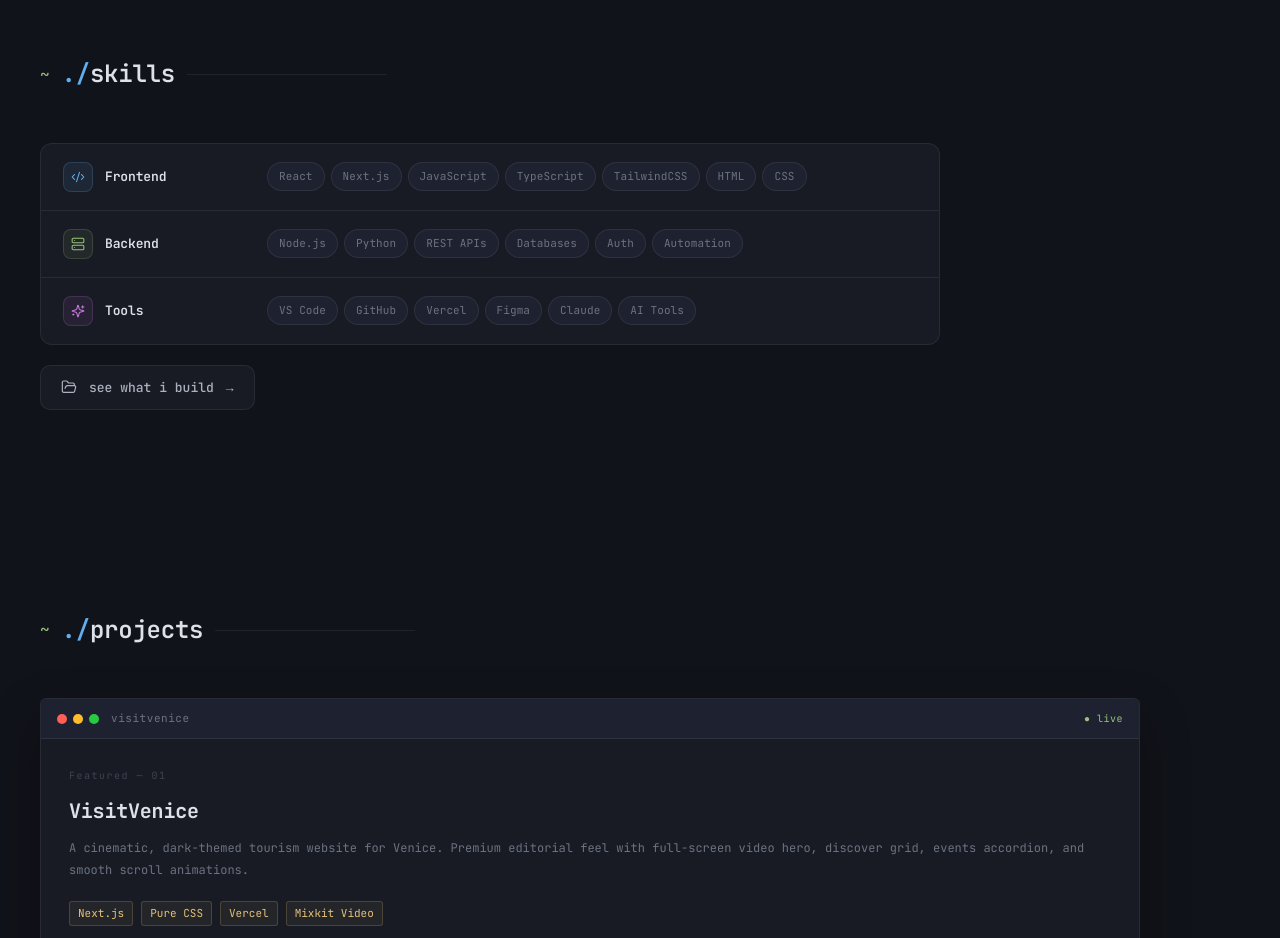
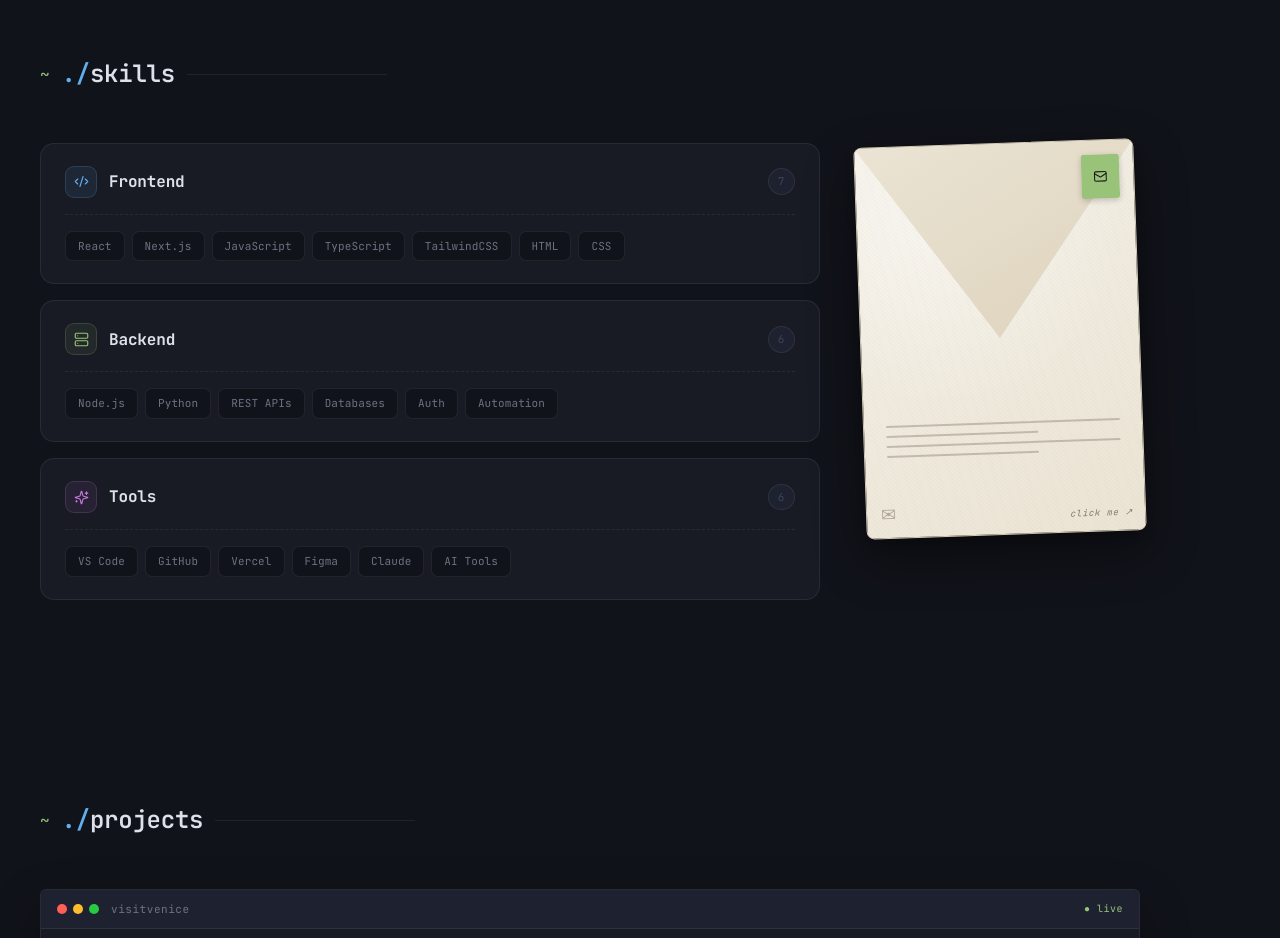
Before and after one commit to savewinkie/portfolio, a Next.js app: page / in a window 1280 px wide. Shown: the part 1740-2678 px from the top of the page. Built offline with nearby package versions, Linux system fonts and the light colour scheme; no server answers.

Commit message:
sticky letter + redesign skills

```diff
--- a/app/globals.css
+++ b/app/globals.css
@@ -1369,45 +1369,50 @@ section { padding: 100px 40px; position: relative; }
 .about-text p .hl-blue   { color: var(--blue); }
 .about-text p .hl-yellow { color: var(--yellow); }
 
-/* ── Skills (compact) ── */
+/* ── Skills (Figma redesign) ── */
 .skills-bg {
   background: transparent;
 }
 
-.skills-list {
-  max-width: 900px;
+.skills-layout {
+  max-width: 1100px;
+  display: grid;
+  grid-template-columns: 1fr 280px;
+  gap: 40px;
+  align-items: start;
+}
+
+.skills-content {
   display: flex;
   flex-direction: column;
-  gap: 0;
+  gap: 16px;
+}
+
+.skill-block {
+  background: var(--bg-2);
   border: 1px solid var(--border);
-  border-radius: 12px;
-  overflow: hidden;
-  background: var(--bg-2);
-}
-
-.skill-row {
-  display: grid;
-  grid-template-columns: 180px 1fr;
-  align-items: center;
-  gap: 24px;
-  padding: 18px 22px;
-  border-bottom: 1px solid var(--border);
-  transition: background 0.2s;
-}
-
-.skill-row:last-child { border-bottom: none; }
-.skill-row:hover { background: var(--bg-3); }
-
-.skill-row-head {
+  border-radius: 14px;
+  padding: 22px 24px;
+  transition: border-color 0.25s, transform 0.25s;
+}
+
+.skill-block:hover {
+  border-color: var(--border-2);
+}
+
+.skill-block-head {
   display: flex;
   align-items: center;
   gap: 12px;
-}
-
-.skill-row-icon {
-  width: 30px;
-  height: 30px;
-  border-radius: 8px;
+  margin-bottom: 16px;
+  padding-bottom: 16px;
+  border-bottom: 1px dashed var(--border);
+}
+
+.skill-block-icon {
+  width: 32px;
+  height: 32px;
+  border-radius: 9px;
   display: flex;
   align-items: center;
   justify-content: center;
@@ -1415,83 +1420,437 @@ section { padding: 100px 40px; position: relative; }
   flex-shrink: 0;
 }
 
-.skill-row-label {
-  font-size: 13px;
-  font-weight: 600;
+.skill-block-title {
+  font-size: 16px;
+  font-weight: 700;
   color: var(--fg-bright);
   letter-spacing: -0.01em;
-}
-
-.skill-row-tags {
+  flex: 1;
+}
+
+.skill-block-count {
+  font-family: var(--font);
+  font-size: 11px;
+  color: var(--fg-muted);
+  background: var(--bg-3);
+  border: 1px solid var(--border);
+  padding: 3px 9px;
+  border-radius: 100px;
+  letter-spacing: 0.05em;
+}
+
+.skill-block-tags {
   display: flex;
   flex-wrap: wrap;
-  gap: 6px;
-}
-
-.skill-chip {
+  gap: 7px;
+}
+
+.skill-chip-v2 {
   font-size: 11px;
-  padding: 4px 11px;
+  padding: 5px 12px;
+  border-radius: 7px;
+  background: var(--bg);
+  border: 1px solid var(--border);
+  color: var(--fg-dim);
+  font-family: var(--font);
+  letter-spacing: 0.01em;
+  transition: all 0.2s;
+  cursor: default;
+}
+
+.skill-chip-v2:hover {
+  color: var(--fg-bright);
+  border-color: var(--border-2);
+  background: var(--bg-3);
+  transform: translateY(-1px);
+}
+
+/* ── Sticky Letter ── */
+.skills-side {
+  position: relative;
+}
+
+.letter-sticky {
+  position: sticky;
+  top: 100px;
+}
+
+.letter {
+  position: relative;
+  width: 100%;
+  aspect-ratio: 5 / 7;
+  background: linear-gradient(150deg, #f5f1e8 0%, #ebe4d4 100%);
+  border: 1px solid #d4cab3;
+  border-radius: 8px;
+  cursor: pointer;
+  padding: 0;
+  transition: transform 0.5s cubic-bezier(0.16, 1, 0.3, 1), box-shadow 0.5s;
+  transform: rotate(-2deg);
+  box-shadow:
+    0 20px 50px rgba(0, 0, 0, 0.4),
+    0 5px 15px rgba(0, 0, 0, 0.25),
+    inset 0 1px 0 rgba(255, 255, 255, 0.5);
+  overflow: hidden;
+  font-family: inherit;
+}
+
+.letter:hover {
+  transform: rotate(0deg) translateY(-4px) scale(1.02);
+  box-shadow:
+    0 30px 70px rgba(0, 0, 0, 0.5),
+    0 8px 20px rgba(152, 195, 121, 0.15),
+    inset 0 1px 0 rgba(255, 255, 255, 0.6);
+}
+
+.letter.opening {
+  transform: rotate(0deg) scale(0.95);
+  opacity: 0.4;
+}
+
+/* Letter texture - paper grain */
+.letter::before {
+  content: '';
+  position: absolute;
+  inset: 0;
+  background-image:
+    repeating-linear-gradient(45deg, transparent 0, transparent 2px, rgba(0,0,0,0.015) 2px, rgba(0,0,0,0.015) 3px),
+    radial-gradient(circle at 30% 20%, rgba(255,255,255,0.4) 0%, transparent 50%);
+  pointer-events: none;
+}
+
+/* Stamp top right */
+.letter-stamp {
+  position: absolute;
+  top: 14px;
+  right: 14px;
+  width: 38px;
+  height: 44px;
+  background: var(--green);
+  border-radius: 3px;
+  display: flex;
+  align-items: center;
+  justify-content: center;
+  color: #1a1a1a;
+  box-shadow: 0 2px 6px rgba(0,0,0,0.2);
+  /* Stamp perforation effect */
+  background-image:
+    radial-gradient(circle at 0 0, transparent 2px, var(--green) 2px),
+    radial-gradient(circle at 0 100%, transparent 2px, var(--green) 2px),
+    radial-gradient(circle at 100% 0, transparent 2px, var(--green) 2px),
+    radial-gradient(circle at 100% 100%, transparent 2px, var(--green) 2px);
+  background-size: 6px 6px;
+  background-position: 0 0, 0 100%, 100% 0, 100% 100%;
+  background-repeat: no-repeat;
+  z-index: 2;
+}
+
+/* Envelope flap (triangle from top) */
+.letter-flap {
+  position: absolute;
+  top: -1px;
+  left: -1px;
+  right: -1px;
+  height: 50%;
+  background: linear-gradient(150deg, #ebe4d4 0%, #ddd2bc 100%);
+  clip-path: polygon(0 0, 100% 0, 50% 100%);
+  border-bottom: 1px solid rgba(0,0,0,0.05);
+  pointer-events: none;
+}
+
+/* Letter body lines (looks like written content) */
+.letter-body {
+  position: absolute;
+  bottom: 80px;
+  left: 22px;
+  right: 22px;
+  display: flex;
+  flex-direction: column;
+  gap: 8px;
+  z-index: 1;
+}
+
+.letter-line {
+  height: 2px;
+  background: rgba(60, 50, 30, 0.25);
+  border-radius: 2px;
+}
+
+.letter-line.short { width: 65%; }
+
+.letter-corner {
+  position: absolute;
+  bottom: 12px;
+  left: 14px;
+  font-size: 18px;
+  color: rgba(60, 50, 30, 0.35);
+  z-index: 1;
+}
+
+/* CTA text on hover area - bottom of letter */
+.letter-cta {
+  position: absolute;
+  bottom: 0;
+  left: 0;
+  right: 0;
+  background: linear-gradient(to top, rgba(20,22,28,0.95) 0%, rgba(20,22,28,0.85) 60%, transparent 100%);
+  padding: 28px 18px 14px;
+  display: flex;
+  flex-direction: column;
+  align-items: flex-start;
+  gap: 4px;
+  text-align: left;
+  opacity: 0;
+  transform: translateY(8px);
+  transition: opacity 0.3s, transform 0.3s;
+  z-index: 2;
+}
+
+.letter:hover .letter-cta {
+  opacity: 1;
+  transform: translateY(0);
+}
+
+.letter-cta-label {
+  font-size: 9px;
+  color: var(--green);
+  letter-spacing: 0.1em;
+  opacity: 0.9;
+}
+
+.letter-cta-title {
+  font-size: 14px;
+  font-weight: 700;
+  color: #fff;
+  letter-spacing: -0.01em;
+}
+
+.letter-cta-meta {
+  font-size: 9px;
+  color: var(--fg-muted);
+  letter-spacing: 0.1em;
+  margin-top: 2px;
+}
+
+/* Always show small label even without hover */
+.letter::after {
+  content: 'click me ↗';
+  position: absolute;
+  bottom: 12px;
+  right: 12px;
+  font-family: var(--font);
+  font-size: 9px;
+  color: rgba(60, 50, 30, 0.6);
+  letter-spacing: 0.08em;
+  font-style: italic;
+  z-index: 1;
+  transition: opacity 0.3s;
+}
+
+.letter:hover::after { opacity: 0; }
+
+/* ── Backdrop ── */
+.builds-backdrop {
+  position: fixed;
+  inset: 0;
+  background: rgba(0, 0, 0, 0);
+  backdrop-filter: blur(0px);
+  z-index: 9990;
+  pointer-events: none;
+  transition: background 0.5s, backdrop-filter 0.5s;
+}
+
+.builds-backdrop.open {
+  background: rgba(0, 0, 0, 0.6);
+  backdrop-filter: blur(10px);
+  pointer-events: auto;
+}
+
+/* ── Drawer ── */
+.builds-drawer {
+  position: fixed;
+  top: 0;
+  right: 0;
+  bottom: 0;
+  width: min(560px, 90vw);
+  background: var(--bg-2);
+  border-left: 1px solid var(--border-2);
+  z-index: 9991;
+  display: flex;
+  flex-direction: column;
+  transform: translateX(100%);
+  transition: transform 0.5s cubic-bezier(0.4, 0, 0.2, 1);
+  box-shadow: -30px 0 60px rgba(0, 0, 0, 0.5);
+  overflow: hidden;
+}
+
+.builds-drawer.open {
+  transform: translateX(0);
+}
+
+.builds-drawer::before {
+  content: '';
+  position: absolute;
+  top: 0; left: 0; right: 0;
+  height: 1px;
+  background: linear-gradient(to right, transparent, rgba(152,195,121,0.3), transparent);
+  z-index: 2;
+}
+
+.builds-drawer-header {
+  padding: 28px 32px 20px;
+  border-bottom: 1px solid var(--border);
+  display: flex;
+  align-items: flex-start;
+  justify-content: space-between;
+  gap: 16px;
+  background: var(--bg-3);
+}
+
+.builds-drawer-pre {
+  font-size: 11px;
+  color: var(--green);
+  letter-spacing: 0.05em;
+  margin-bottom: 6px;
+  opacity: 0.9;
+}
+
+.builds-drawer-title {
+  font-size: 26px;
+  font-weight: 800;
+  color: var(--fg-bright);
+  letter-spacing: -0.02em;
+  line-height: 1.1;
+}
+
+.builds-drawer-close {
+  background: var(--bg-2);
+  border: 1px solid var(--border);
+  color: var(--fg-dim);
+  width: 36px;
+  height: 36px;
+  border-radius: 8px;
+  cursor: pointer;
+  display: flex;
+  align-items: center;
+  justify-content: center;
+  transition: all 0.2s;
+  flex-shrink: 0;
+}
+
+.builds-drawer-close:hover {
+  color: #ff5757;
+  border-color: #ff5757;
+  background: rgba(255, 87, 87, 0.06);
+}
+
+.builds-drawer-body {
+  flex: 1;
+  overflow-y: auto;
+  padding: 16px 20px;
+  display: flex;
+  flex-direction: column;
+  gap: 4px;
+}
+
+.builds-drawer-body::-webkit-scrollbar { width: 4px; }
+.builds-drawer-body::-webkit-scrollbar-track { background: transparent; }
+.builds-drawer-body::-webkit-scrollbar-thumb {
+  background: var(--border-2);
+  border-radius: 2px;
+}
+
+.build-item {
+  display: flex;
+  align-items: flex-start;
+  gap: 16px;
+  padding: 16px 14px;
+  border-radius: 10px;
+  transition: background 0.2s, transform 0.2s;
+  cursor: default;
+  opacity: 0;
+  transform: translateX(20px);
+}
+
+.builds-drawer.open .build-item {
+  animation: buildSlideIn 0.45s cubic-bezier(0.16, 1, 0.3, 1) forwards;
+  animation-delay: var(--delay, 0s);
+}
+
+@keyframes buildSlideIn {
+  from { opacity: 0; transform: translateX(20px); }
+  to { opacity: 1; transform: translateX(0); }
+}
+
+.build-item:hover {
+  background: var(--bg-3);
+}
+
+.build-item-icon {
+  width: 36px;
+  height: 36px;
+  border-radius: 9px;
+  display: flex;
+  align-items: center;
+  justify-content: center;
+  border: 1px solid;
+  flex-shrink: 0;
+}
+
+.build-item-info { flex: 1; min-width: 0; }
+
+.build-item-title {
+  font-size: 14px;
+  font-weight: 700;
+  color: var(--fg-bright);
+  letter-spacing: -0.01em;
+  margin-bottom: 4px;
+}
+
+.build-item-desc {
+  font-size: 12px;
+  color: var(--fg-dim);
+  line-height: 1.6;
+  margin-bottom: 10px;
+}
+
+.build-item-tags {
+  display: flex;
+  flex-wrap: wrap;
+  gap: 5px;
+}
+
+.build-item-tag {
+  font-size: 10px;
+  padding: 3px 9px;
   border-radius: 100px;
   background: var(--bg-3);
   border: 1px solid var(--border);
   color: var(--fg-dim);
-  letter-spacing: 0.01em;
-  transition: all 0.2s;
-  cursor: default;
-}
-
-.skill-chip:hover {
-  color: var(--fg-bright);
-  border-color: var(--border-2);
-  background: var(--bg-4);
-  transform: translateY(-1px);
-}
-
-/* ── CTA button ── */
-.builds-cta {
-  margin-top: 20px;
-  display: inline-flex;
-  align-items: center;
-  gap: 12px;
-  background: var(--bg-2);
-  border: 1px solid var(--border);
-  color: var(--fg);
-  padding: 13px 20px;
-  border-radius: 10px;
-  font-family: var(--font);
-  font-size: 13px;
-  font-weight: 500;
-  cursor: pointer;
-  transition: all 0.25s cubic-bezier(0.4, 0, 0.2, 1);
-  position: relative;
-  overflow: hidden;
-}
-
-.builds-cta::before {
-  content: '';
-  position: absolute;
-  inset: 0;
-  background: linear-gradient(135deg, rgba(152,195,121,0.08) 0%, transparent 50%);
-  opacity: 0;
-  transition: opacity 0.3s;
-}
-
-.builds-cta:hover {
-  border-color: rgba(152,195,121,0.4);
-  color: var(--green);
-  transform: translateY(-2px);
-  box-shadow: 0 10px 30px rgba(152,195,121,0.1);
-}
-
-.builds-cta:hover::before { opacity: 1; }
-
-.builds-cta-arrow {
-  transition: transform 0.3s cubic-bezier(0.34, 1.56, 0.64, 1);
-  display: inline-block;
-}
-
-.builds-cta:hover .builds-cta-arrow {
-  transform: translateX(4px);
+  font-family: var(--font);
+}
+
+.builds-drawer-footer {
+  padding: 14px 32px;
+  border-top: 1px solid var(--border);
+  display: flex;
+  justify-content: space-between;
+  align-items: center;
+  background: var(--bg-3);
+  font-size: 11px;
+  color: var(--fg-muted);
+  letter-spacing: 0.05em;
+}
+
+@media (max-width: 900px) {
+  .skills-layout { grid-template-columns: 1fr; }
+  .skills-side { display: flex; justify-content: center; }
+  .letter-sticky { position: static; max-width: 240px; }
+}
+
+@media (max-width: 700px) {
+  .builds-drawer { width: 100vw; }
+  .builds-drawer-header { padding: 24px 20px 16px; }
+  .builds-drawer-body { padding: 12px; }
 }
 
 /* ── Backdrop ── */
--- a/components/Skills.js
+++ b/components/Skills.js
@@ -1,7 +1,7 @@
 'use client';
 
 import { useState, useEffect } from 'react';
-import { Code2, Server, Sparkles, Layers, Globe, Bot, PackageOpen, AppWindow, Zap, FileCode, Briefcase, X, FolderOpen } from 'lucide-react';
+import { Code2, Server, Sparkles, Layers, Globe, Bot, PackageOpen, AppWindow, Zap, FileCode, Briefcase, X, Mail } from 'lucide-react';
 
 const groups = [
   {
@@ -38,7 +38,7 @@ const builds = [
 export default function Skills() {
   const [open, setOpen] = useState(false);
 
-  // Lock scroll when drawer open
+  // Lock scroll when open
   useEffect(() => {
     if (open) {
       document.body.style.overflow = 'hidden';
@@ -63,41 +63,64 @@ export default function Skills() {
         <div className="sec-line" />
       </div>
 
-      <div className="skills-list reveal">
+      <div className="skills-layout reveal">
+        {/* LEFT: Skills grid */}
+        <div className="skills-content">
           {groups.map((g) => (
-          <div className="skill-row" key={g.label}>
-            <div className="skill-row-head">
-              <span className="skill-row-icon" style={{ color: g.color, background: `${g.color}15`, borderColor: `${g.color}30` }}>
-                <g.Icon size={14} strokeWidth={1.8} />
+            <div className="skill-block" key={g.label}>
+              <div className="skill-block-head">
+                <span className="skill-block-icon" style={{ color: g.color, background: `${g.color}15`, borderColor: `${g.color}30` }}>
+                  <g.Icon size={15} strokeWidth={1.8} />
                 </span>
-              <span className="skill-row-label">{g.label}</span>
+                <h3 className="skill-block-title">{g.label}</h3>
+                <span className="skill-block-count">{g.skills.length}</span>
               </div>
-            <div className="skill-row-tags">
+              <div className="skill-block-tags">
                 {g.skills.map((s) => (
-                <span className="skill-chip" key={s}>{s}</span>
+                  <span className="skill-chip-v2" key={s}>{s}</span>
                 ))}
               </div>
             </div>
           ))}
         </div>
 
-      {/* CTA button to open drawer */}
+        {/* RIGHT: Sticky letter/envelope */}
+        <div className="skills-side">
+          <div className="letter-sticky">
             <button
-        className="builds-cta reveal"
+              className={`letter ${open ? 'opening' : ''}`}
               onClick={() => setOpen(true)}
+              aria-label="Open what I build"
             >
-        <FolderOpen size={16} strokeWidth={1.8} />
-        <span>see what i build</span>
-        <span className="builds-cta-arrow">→</span>
+              <div className="letter-stamp">
+                <Mail size={14} strokeWidth={1.8} />
+              </div>
+              <div className="letter-flap" />
+              <div className="letter-body">
+                <div className="letter-line" />
+                <div className="letter-line short" />
+                <div className="letter-line" />
+                <div className="letter-line short" />
+              </div>
+              <div className="letter-corner">✉</div>
+              <div className="letter-shadow" />
+              <div className="letter-cta">
+                <span className="letter-cta-label mono">// click to open</span>
+                <span className="letter-cta-title">What I Build</span>
+                <span className="letter-cta-meta mono">8 things →</span>
+              </div>
             </button>
+          </div>
+        </div>
+      </div>
 
-      {/* Backdrop */}
+      {/* Foggy backdrop */}
       <div
         className={`builds-backdrop ${open ? 'open' : ''}`}
         onClick={() => setOpen(false)}
       />
 
-      {/* Slide-out drawer */}
+      {/* Drawer (slides from right with the open letter) */}
       <aside className={`builds-drawer ${open ? 'open' : ''}`} aria-hidden={!open}>
         <div className="builds-drawer-header">
           <div>
```
Lines whose indentation alone changed are shown as unchanged.
